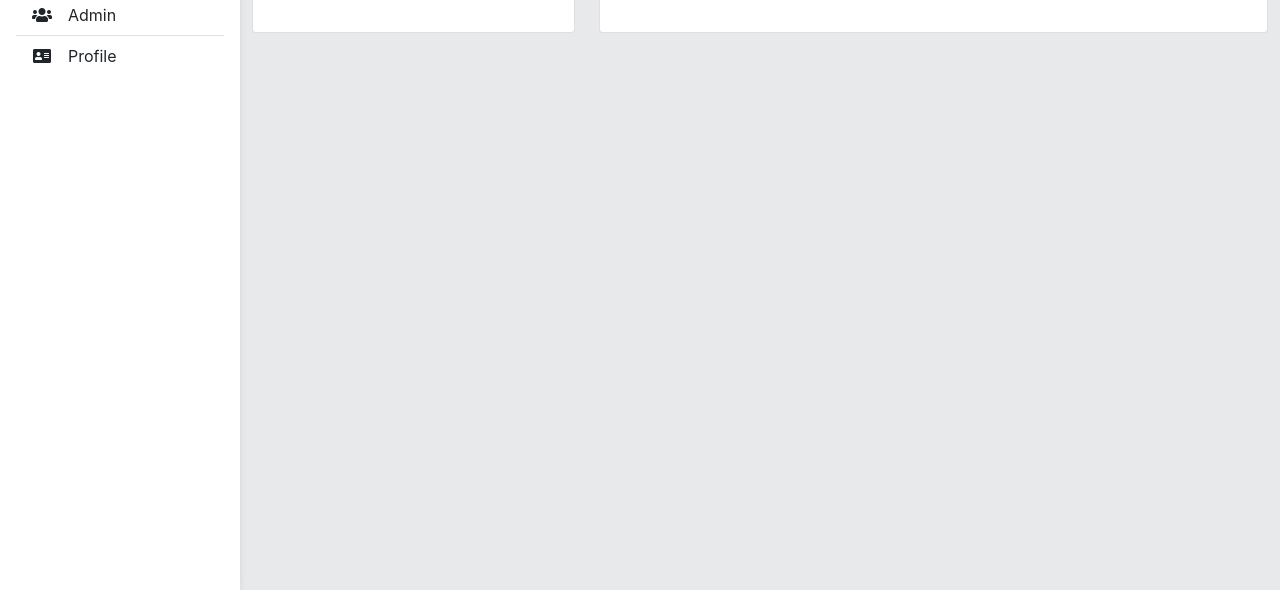
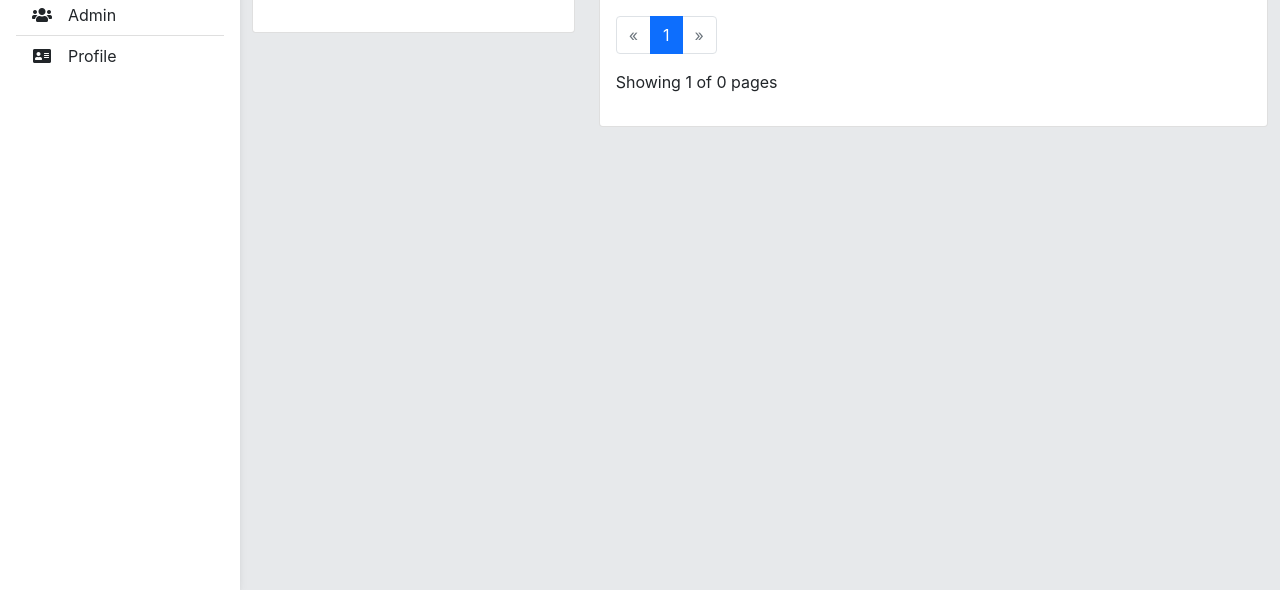
Before and after one commit to JeanSolo10/bug-tracker-app, a Flask app: template website/templates/project_details.html in a window 1280 px wide. Shown: the part 210-800 px from the top of the page. Run offline with Flask 2, Linux system fonts and the light colour scheme; the template is opened without the code that fills it: values that come from a table or form of the project are taken from there, others are empty; some libraries are stand-ins or nearby versions.

Commit message:
feat: add pagination for project details

```diff
--- a/website/templates/project_details.html
+++ b/website/templates/project_details.html
@@ -55,7 +55,7 @@
                     </tr>
                   </thead>
                   <tbody>
-                      {% for ticket in tickets %}
+                      {% for ticket in tickets.items %}
                       <tr>
                         <td>{{ticket.name}}</td>
                         <td>{{ticket.submitted_by}}</td>
@@ -67,6 +67,42 @@
                   </tbody>
                 </table>
               </div>
+              <nav aria-label="Page navigation example">
+              <ul class="pagination">
+                {% if has_prev_page %}
+                <li class="page-item">
+                  <a class="page-link" href="{{ url_for('views.project_details', id=project.id, page_num=prev_page) }}" aria-label="Previous">
+                    <span aria-hidden="true">&laquo;</span>
+                    <span class="sr-only">Previous</span>
+                  </a>
+                </li>
+                  {% else %}
+                  <li class="page-item disabled">
+                  <a class="page-link" href="#" aria-label="Previous">
+                    <span aria-hidden="true">&laquo;</span>
+                    <span class="sr-only">Previous</span>
+                  </a>
+                </li>
+                  {% endif %}
+                <li class="page-item active"><a class="page-link" href="#">{{tickets.page}}</a></li>
+                {% if has_next_page %}
+                <li class="page-item">
+                  <a class="page-link" href="{{ url_for('views.project_details', id=project.id, page_num=next_page) }}" aria-label="Next">
+                    <span aria-hidden="true">&raquo;</span>
+                    <span class="sr-only">Next</span>
+                  </a>
+                </li>
+                {% else %}
+                <li class="page-item disabled">
+                  <a class="page-link" href="#" aria-label="Next">
+                    <span aria-hidden="true">&raquo;</span>
+                    <span class="sr-only">Next</span>
+                  </a>
+                </li>
+                {% endif %}
+              </ul>
+             </nav>
+              <p>Showing {{tickets.page}} of {{tickets.pages}} pages</p>
             </div>
           </div>
         </div>
--- a/website/templates/projects.html
+++ b/website/templates/projects.html
@@ -27,7 +27,7 @@ main %}
             <td>{{project.name}}</td>
             <td>{{project.description}}</td>
             <td>
-              <a href="/projects/{{project.id}}/details">Details</a>
+              <a href="/projects/{{project.id}}/details/1">Details</a>
             </td>
           </tr>
           {% endfor %}
```
Also changed, not shown: website/views.py (+12 -5 lines), 1 other file. Lines whose indentation alone changed are shown as unchanged.
